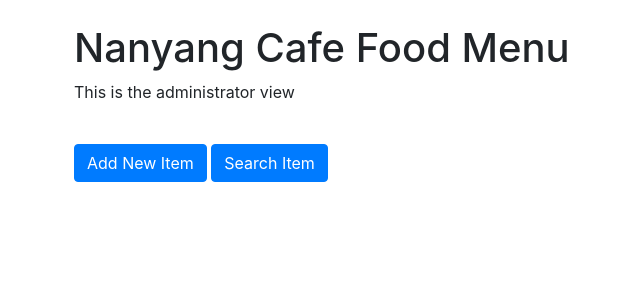
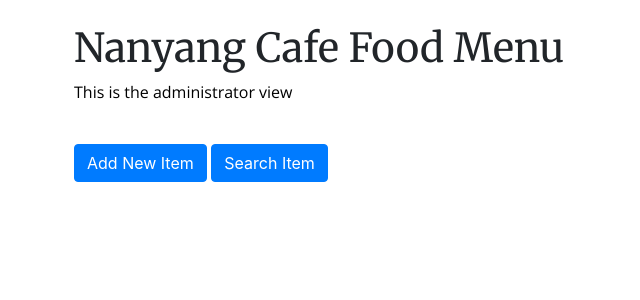
Before and after one commit to edmundgjj/food_menu, a Flask app: page / in a window 1280 px wide. Shown: the top 300 px of the page, without its empty margins (11-651 px from the left). Run offline with Flask 2, Linux system fonts and the light colour scheme; data that the repository does not hold is empty; some libraries are stand-ins or nearby versions.

Commit message:
Changed fonts to Merriweather and Open Sans

```diff
--- /dev/null
+++ b/static/styles.css
@@ -0,0 +1,11 @@
+@import url('https://fonts.googleapis.com/css2?family=Open+Sans&display=swap');
+@import url('https://fonts.googleapis.com/css2?family=Merriweather:ital,wght@0,400;1,300;1,400&display=swap');
+
+h1, h2, h3, h4, h5, h6 {
+    font-family: 'Merriweather', serif;
+}
+
+p {
+    font-family: 'Open Sans', sans-serif;
+    color:black;
+}
--- a/templates/base.template.html
+++ b/templates/base.template.html
@@ -7,6 +7,7 @@
 
     <!-- Bootstrap CSS -->
     <link rel="stylesheet" href="https://maxcdn.bootstrapcdn.com/bootstrap/4.0.0/css/bootstrap.min.css" integrity="sha384-Gn5384xqQ1aoWXA+058RXPxPg6fy4IWvTNh0E263XmFcJlSAwiGgFAW/dAiS6JXm" crossorigin="anonymous">
+    <link rel="stylesheet" href="../static/styles.css">
 
     <title>{%block title%} Nanyang Cafe Food Menu {%endblock%}</title>
   </head>
```
